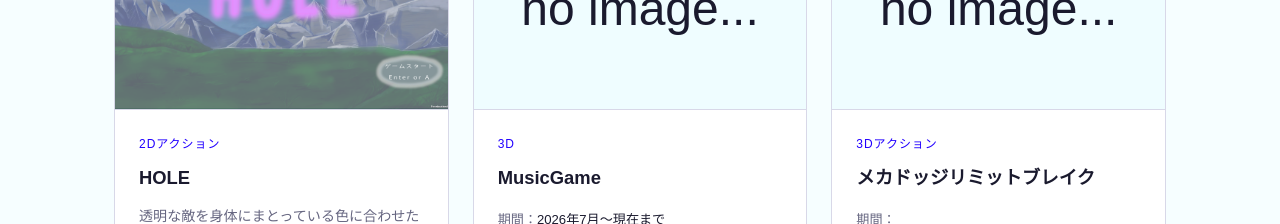
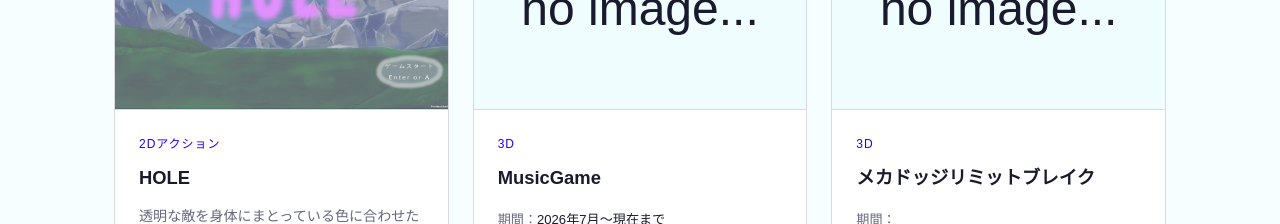
Before and after one commit to HarutoM83/26do45, a React (Vite) app in the folder my-portfolio/: page / in a window 1280 px wide. Shown: the part 2600-2824 px from the top of the page. Built offline with nearby package versions, Linux system fonts and the light colour scheme.

Commit message:
Revert "ジャンル指定"
This reverts commit 6b8ccd3e74019d96d6b5143ad7eaea6cba9af88d.

```diff
--- a/my-portfolio/src/data/portfolio.ts
+++ b/my-portfolio/src/data/portfolio.ts
@@ -178,7 +178,7 @@ export const works: Work[]=[
     {
         id: 3,
         title: "メカドッジリミットブレイク",
-        genre: "3Dアクション",
+        genre: "3D",
         category: "game",
         thumbnail: "",
         screenshots: [],
```
